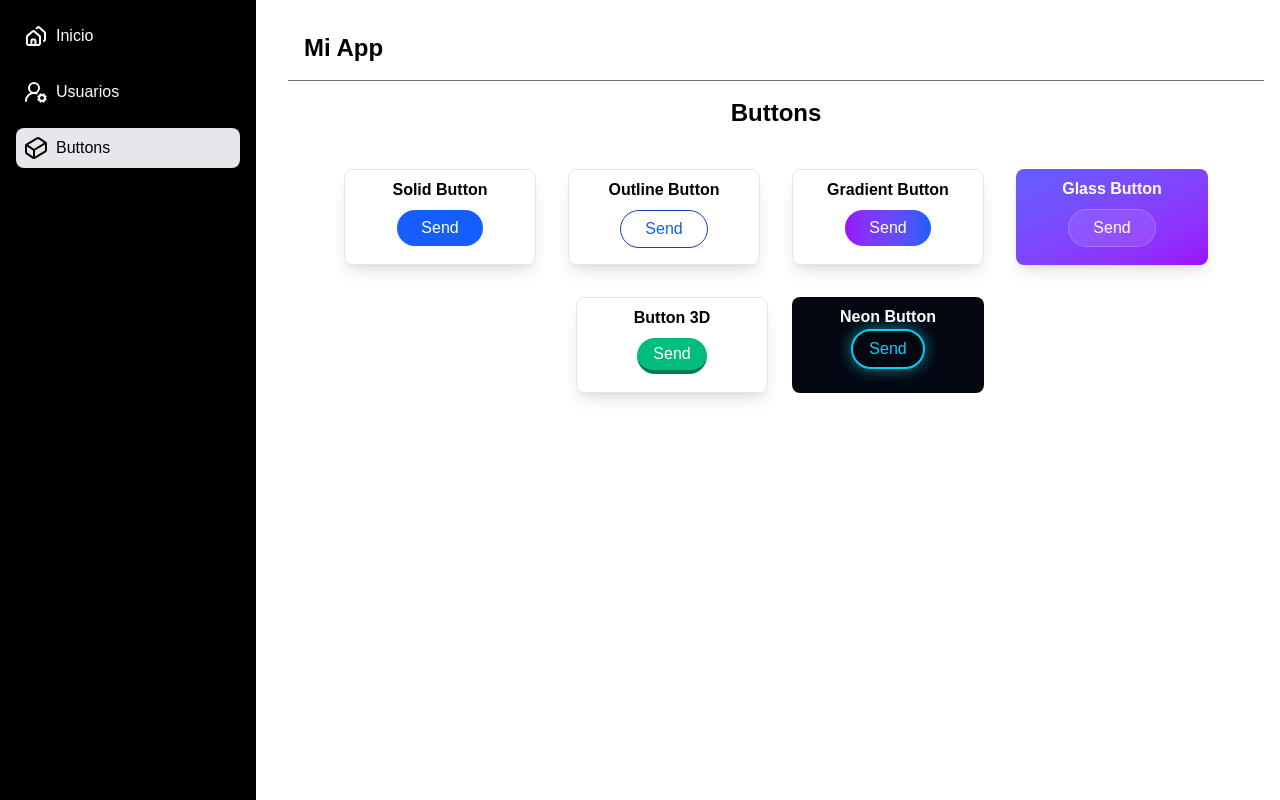
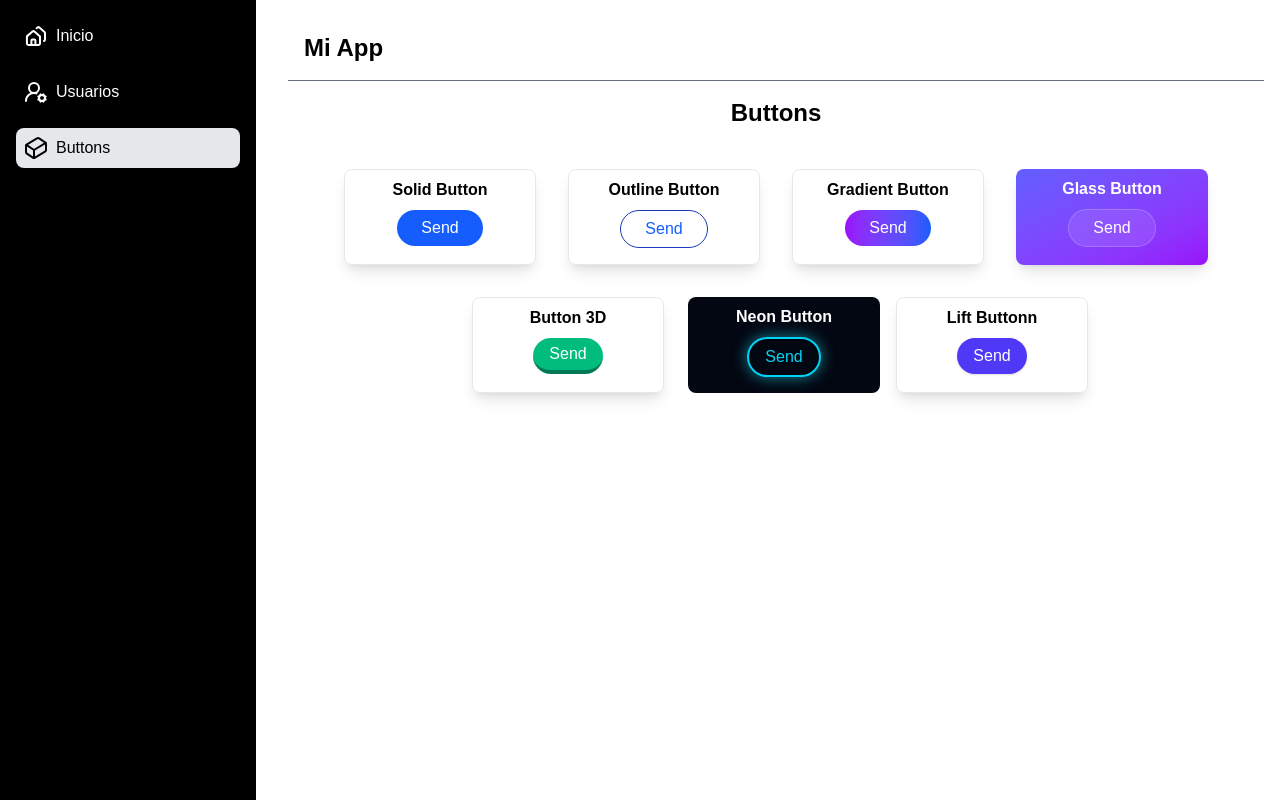
Before and after one commit to alejandro-v02/PixelCraft, a React (Vite) app: page / in a window 1280 px wide. Both pictures are taken after a click on the element "Buttons". Built offline with nearby package versions, Linux system fonts and the light colour scheme.

Commit message:
add lift button style

```diff
--- a/src/modules/Buttons.jsx
+++ b/src/modules/Buttons.jsx
@@ -48,9 +48,16 @@ function    Buttons(){
 
                 <div className="bg-gray-950  mt-2 rounded-lg items-center flex flex-col w-48 h-24" >
                     <h3 className="mt-2 font-bold text-white" >Neon Button</h3>
-                    <button className="text-cyan-400 px-4 py-1.5 rounded-full cursor-pointer
+                    <button className="text-cyan-400 mt-2 px-4 py-1.5 rounded-full cursor-pointer
                     bg-transparent border-2 border-cyan-400 shadow-[0_0_15px_rgba(34,211,238,0.6)]
                     hover:shadow-[0_0_25px_rgba(34,211,238,0.9)] transition-all duration-500"
+                    >Send</button>
+                </div>
+
+                <div className="flex flex-col mt-2 w-48 h-24 items-center shadow-lg rounded-lg border border-gray-200">
+                    <h3 className="mt-2 font-bold" >Lift Buttonn</h3>
+                    <button className="mt-2 px-4 py-1.5 bg-indigo-600 text-white rounded-full cursor-pointer
+                    hover:-traslate-y-1 hover:scale-110 transition-all duration-500 shadow-sm hover:shadow-lg"
                     >Send</button>
                 </div>
             </div>
```
